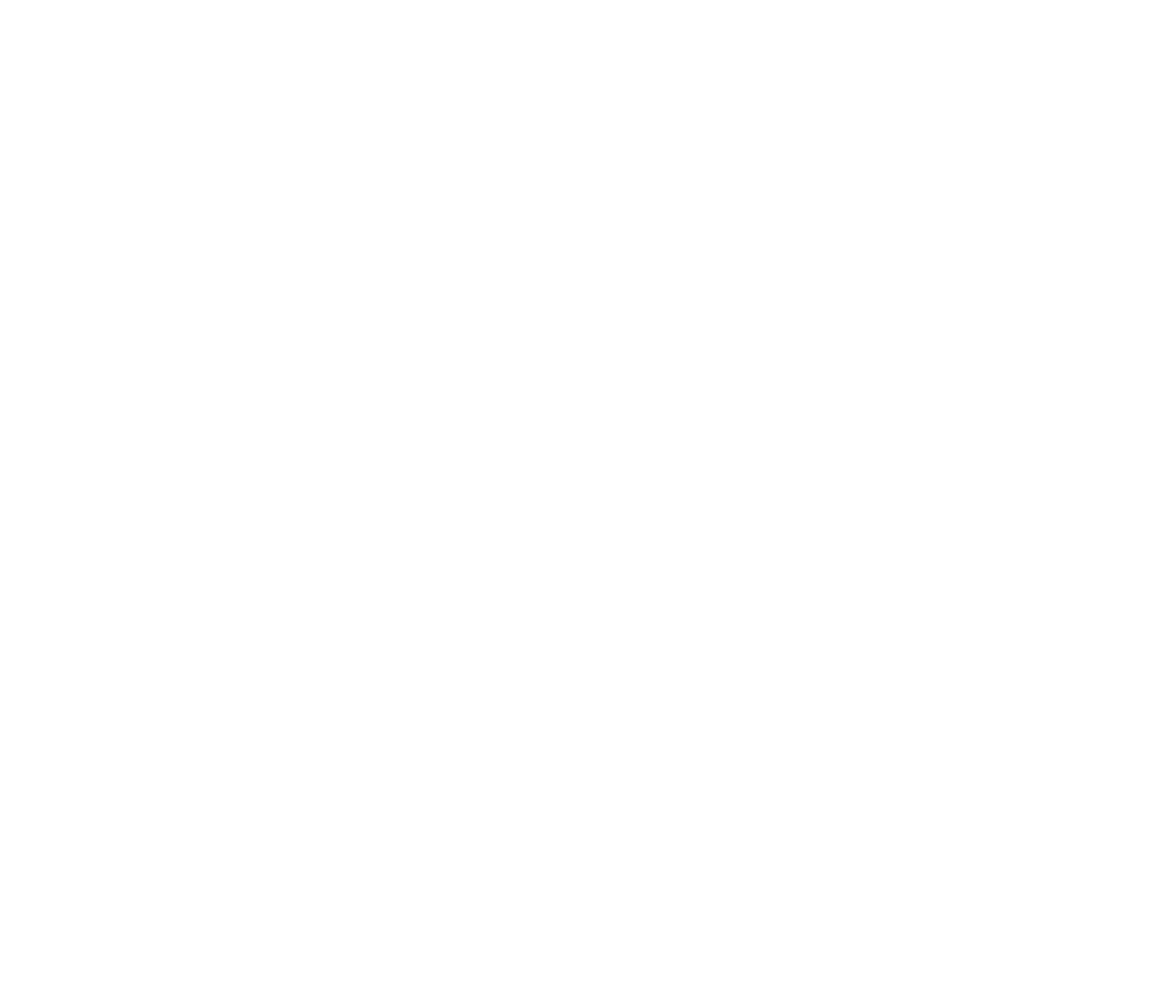
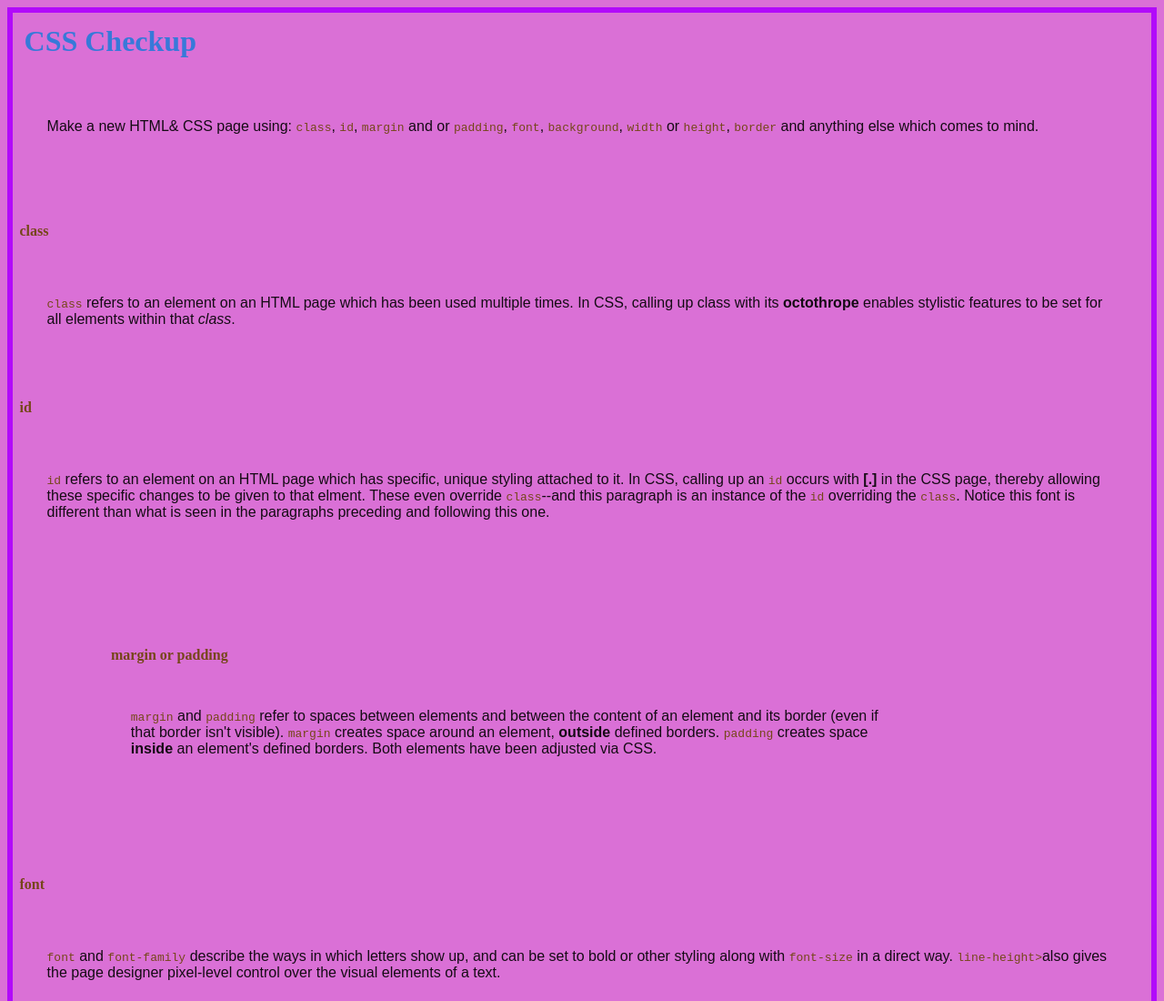
Before and after one commit to informatics411/CSSCheckup, a plain HTML site: page index.html in a window 1280 px wide. Shown: the top 1100 px of the page at 91% size. Before the commit the page ends 800 px from the top, so only its background shows below. Drawn offline with Linux system fonts and the light colour scheme.

Commit message:
final CSS Checkup

```diff
--- a/index.html
+++ b/index.html
@@ -1,12 +1,59 @@
 <!DOCTYPE html>
-<html lang="en">
+<lang="en">
 <head>
     <meta charset="UTF-8">
     <meta http-equiv="X-UA-Compatible" content="IE=edge">
     <meta name="viewport" content="width=device-width, initial-scale=1.0">
-    <title>My First-ish Page</title>
+    <title>CSS Checkup Page</title>
+    <link rel="stylesheet" href="main.css">
 </head>
+
 <body>
+<div class="wrapper">
 
+    <div class="assignment">
+        <h1>CSS Checkup</h1>
+            <p>Make a new HTML& CSS page using: <code>class</code>, <code>id</code>, <code>margin</code> and or <code>padding</code>, <code>font</code>, <code>background</code>, <code>width</code> or <code>height</code>, <code>border</code> and anything else which comes to mind.</p>
+    </div>
+    <br />
+    <br />
+    <div class = "general">
+        <h2>class</h2>
+            <p><code>class</code> refers to an element on an HTML page which has been used multiple times. In CSS, calling up class with its <strong>octothrope</strong> enables stylistic features to be set for all elements within that <i>class</i>. </p>
+    </div>
+<br />
+    <div class = "general">
+        <h2>id</h2>
+            <p><code>id</code> refers to an element on an HTML page which has specific, unique styling attached to it. In CSS, calling up an <code>id</code> occurs with <strong>[.]</strong> in the CSS page, thereby allowing these specific changes to be given to that elment.  These even override <code>class</code>--and this paragraph is an instance of the <code>id</code> overriding the <code>class</code>. Notice this font is different than what is seen in the paragraphs preceding and following this one. </p>
+    </div>
+<br />
+    <div class="padding">
+        <h2>margin or padding</h2>
+        <p><code>margin</code> and <code>padding</code> refer to spaces between elements and between the content of an element and its border (even if that border isn't visible). <code>margin</code> creates space around an element, <strong>outside</strong> defined borders. <code>padding</code> creates space <strong>inside</strong> an element's defined borders. Both elements have been adjusted via CSS.</p>
+    </div>
+<br />
+    <div class="general">
+        <h2>font</h2>
+            <p><code>font</code> and <code>font-family</code> describe the ways in which letters show up, and can be set to <font-style:bold >bold</font-style:bold> or other styling along with <code>font-size</code> in a direct way. <code>line-height></code>also gives the page designer pixel-level control over the visual elements of a text.</p>
+    </div>
+<br />
+
+    <div class="background">
+        <h2>background</h2>
+            <p><code>background</code> refers to the color upon which other elements sit on a page as a whole as well as the color within a shape.</p>
+    </div>
+<br />
+    <div class="general">
+        <h2>width or height</h2>
+            <p><code>width</code> and <code>height</code> refer to the breadth taken up by an element, most often a 2D shape...often describing the...  </p>
+    </div>
+<br />
+    <div class="border">
+        <h2>border</h2>
+            <p>A <code>border</code> visually encases an element. Example: if one imagines a square, the lines connected at 90• angles refer to the border. Borders can take on many styles. This page has a solid border close to the edge; this paragraph has a dashed one.</p>
+    </div>
+<br />
+</div>
 </body>
+
 </html>
--- a/main.css
+++ b/main.css
@@ -0,0 +1,58 @@
+/*I'm borrowing the scaffolding for this from the Fromage walkthrough as It is a great way to strucure possible elements to be sytled in a CSS file.*/
+/*Common elements: these include wrapper, or body or even specific font tags like <h1> or <h4> or <p>*/
+
+.wrapper {border: 6px solid #ae00ff;}
+
+body { background-color: orchid;
+    opacity: 0.9;
+    z-index: -1;
+}
+
+h1 {
+    color: #267ada;
+    font-size: 2.0em;
+    margin: 0 0 0.2em 0;
+    padding: 1%;
+    z-index: 1;
+}
+
+h2 {color: #6b4205;
+    font-size: 1.0em;
+    margin: 0 0 0 0;
+    padding: .6%;
+}
+
+code {
+    color: #6b4205;
+    font-size: 1.0em;
+    margin: 0 0 0.2em 0;
+
+}
+
+p {
+    font-family: Arial, Helvetica, sans-serif;
+    padding: 3%;
+}
+
+.p.b {
+    font-family: 'Trebuchet MS', 'Lucida Sans Unicode', 'Lucida Grande', 'Lucida Sans'; font-style: oblique;
+}
+
+/*Main Section*/
+
+.border {
+    margin: 0 0.45rem 0 0.45rem;
+    border: #6b4205;
+    border-style: dashed;
+    padding: 2%;
+}
+
+.padding {
+
+    margin-top: 0;
+    margin-bottom: 0;
+    margin-right: 180px;
+    margin-left: 40px;
+
+    padding: 5%;
+}
```
Also changed, not shown: 1 other file.
